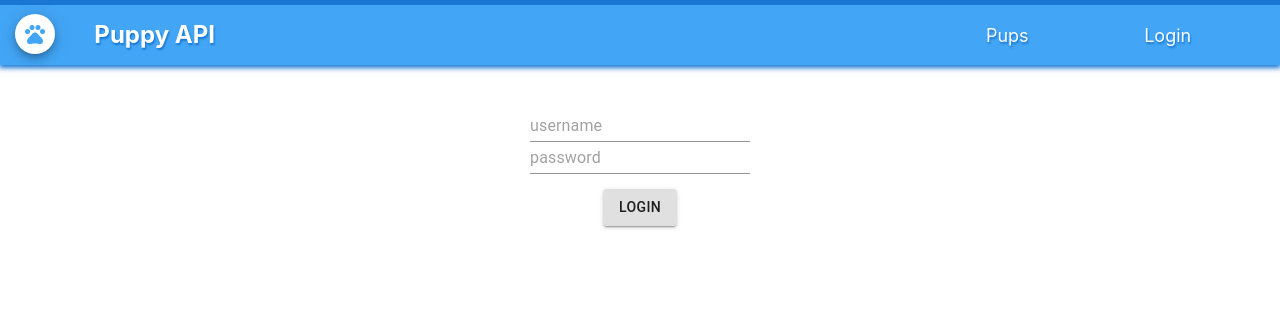
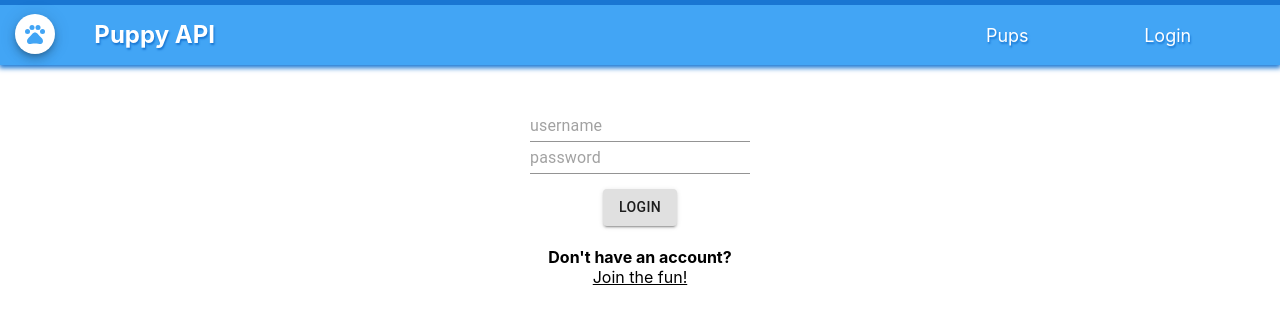
Before and after one commit to robpwatkins/puppyapi2, a React (Create React App) app: page /login in a window 1280 px wide. Shown: the top 324 px of the page. Built offline with nearby package versions, Linux system fonts and the light colour scheme.

Commit message:
yes. good.

```diff
--- a/src/components/Login.js
+++ b/src/components/Login.js
@@ -1,5 +1,6 @@
 import React, { Component } from 'react';
 import { Input, Button } from '@material-ui/core';
+import { Link } from 'react-router-dom';
 
 const divStyle = {
   width: "100%",
@@ -9,6 +10,15 @@ const divStyle = {
 
 const buttonStyle = {
   marginTop: "15px"
+}
+
+const h4Style = {
+  marginBottom: "0px"
+}
+
+const linkStyle = {
+  textDecoration: "underline",
+  lineHeight: "0px"
 }
 
 class Login extends Component {
@@ -60,6 +70,8 @@ class Login extends Component {
             >login
           </Button>
         </form>
+        <h4 style={h4Style}>Don't have an account?</h4>
+        <Link to="" style={linkStyle}>Join the fun!</Link>
       </div>
     )
   }
```
